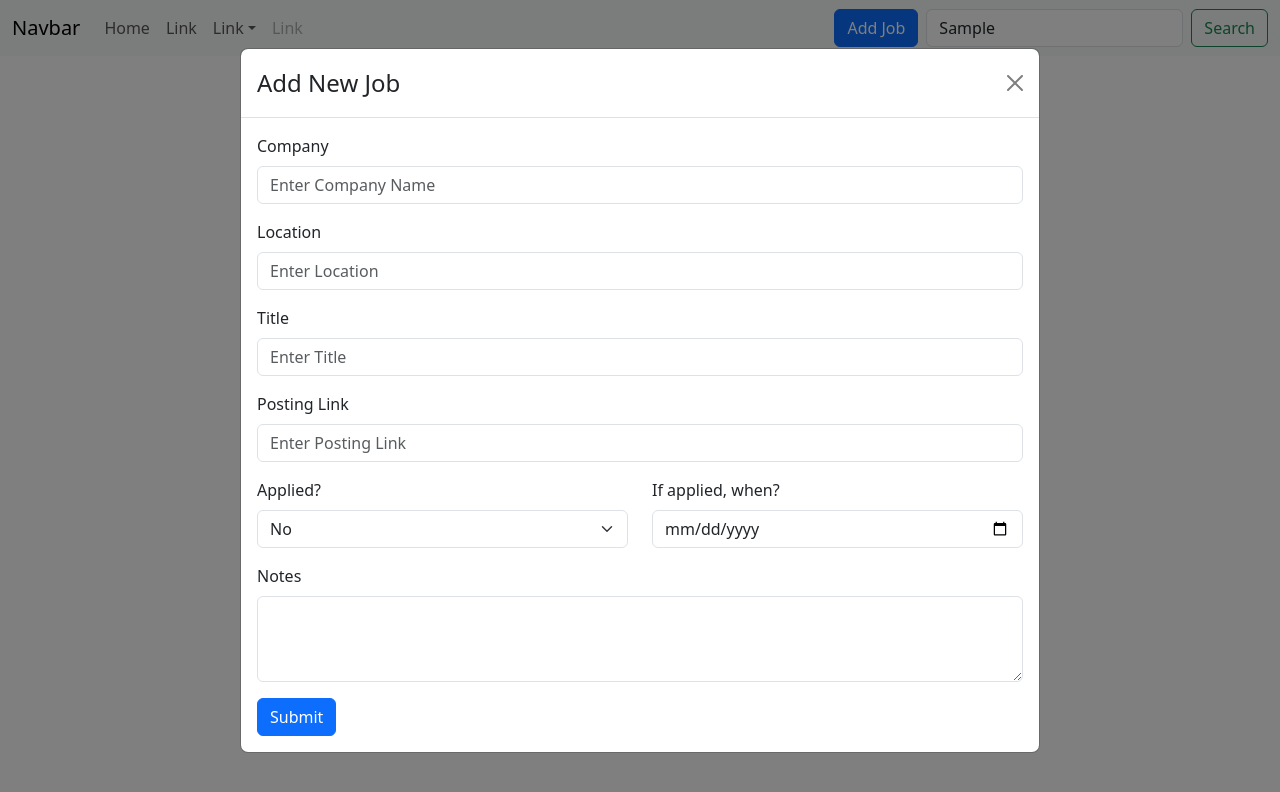
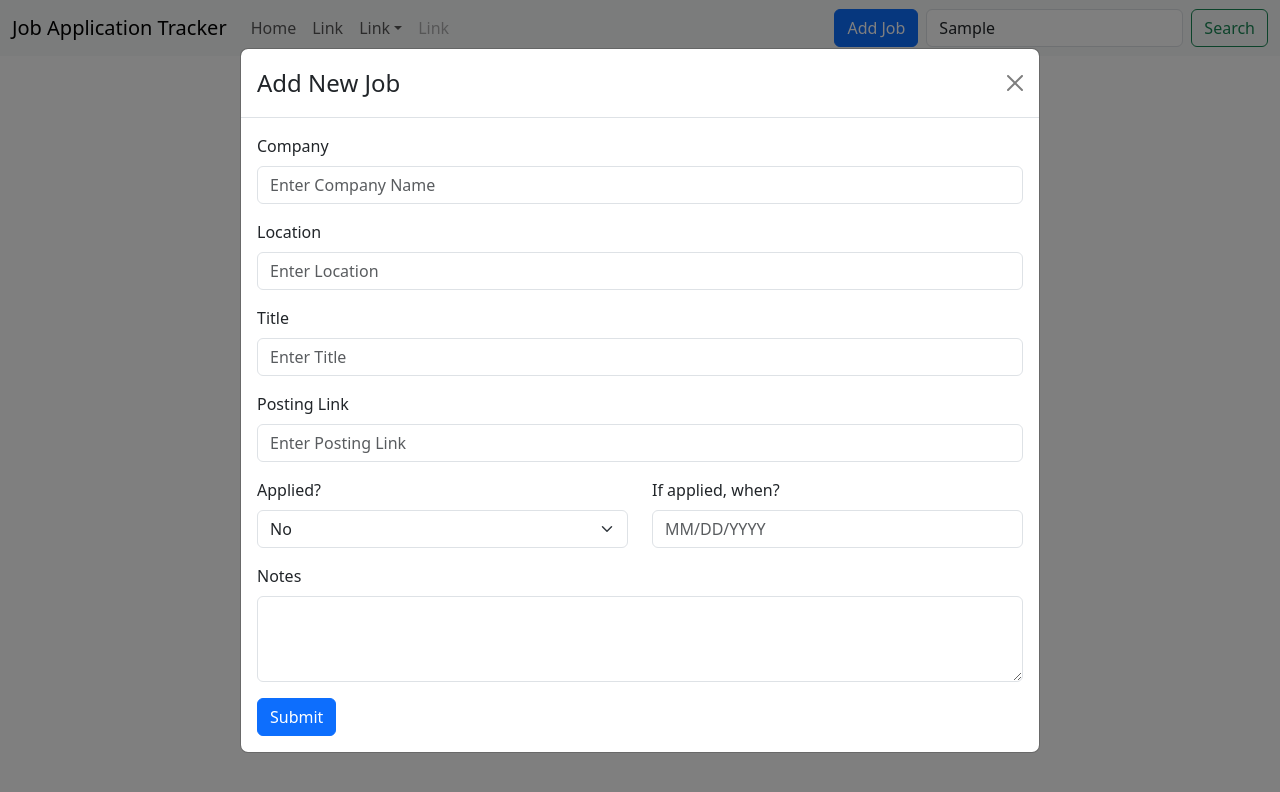
Before and after one commit to cleecoloma/job-application-tracker, a React (Vite) app: page / in a window 1280 px wide. Both pictures are taken after typing "Sample" into the empty fields and a click on the button "Add Job". Shown: the top 792 px of the page. Built offline with nearby package versions, Linux system fonts and the light colour scheme.

Commit message:
updated date picker to text and updated header text

```diff
--- a/src/components/AddJobModal.jsx
+++ b/src/components/AddJobModal.jsx
@@ -54,7 +54,7 @@ class AddJobModal extends React.Component {
               </Form.Group>
               <Form.Group as={Col} controlId="datePicker">
                 <Form.Label>If applied, when?</Form.Label>
-                <Form.Control type="date" />
+                <Form.Control type="text" placeholder="MM/DD/YYYY" />
               </Form.Group>
             </Row>
 
--- a/src/components/Header.jsx
+++ b/src/components/Header.jsx
@@ -16,7 +16,7 @@ class Header extends React.Component {
       <>
         <Navbar fixed="top" expand="lg" className="bg-body-tertiary">
           <Container fluid>
-            <Navbar.Brand href="#">Navbar</Navbar.Brand>
+            <Navbar.Brand href="#">Job Application Tracker</Navbar.Brand>
             <Navbar.Toggle aria-controls="navbarScroll" />
             <Navbar.Collapse id="navbarScroll">
               <Nav
```
